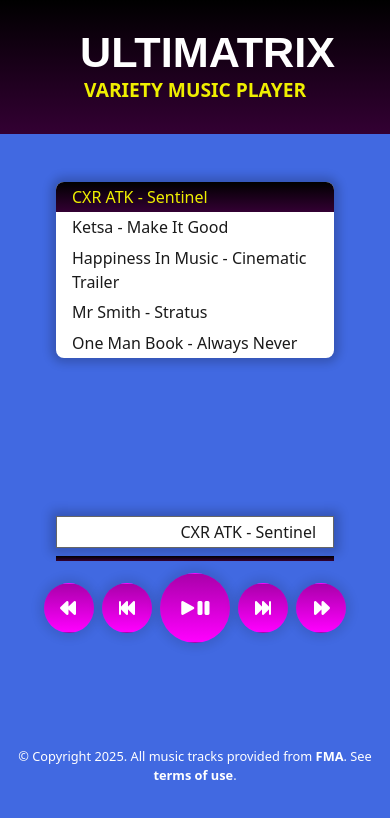
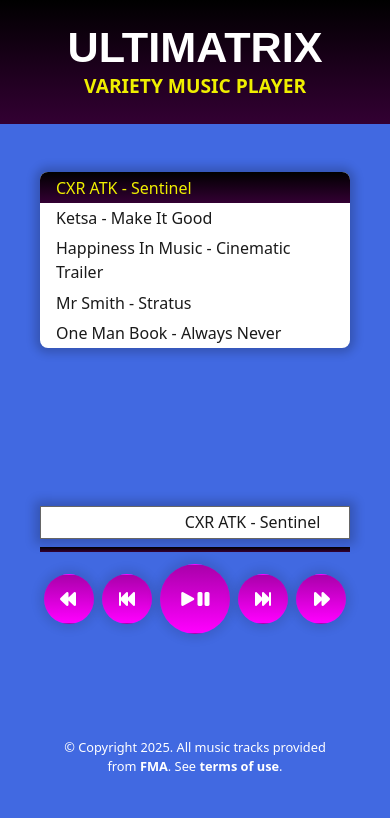
Before and after one commit to john-prudlow/Music-Player, a React (Vite) app: page / in a window 390 px wide. Shown: the top 818 px of the page. Built offline with nearby package versions, Linux system fonts and the light colour scheme; a web font is replaced by a local one.

Commit message:
Updates to mobile styles.

```diff
--- a/src/style.css
+++ b/src/style.css
@@ -229,6 +229,10 @@ h2 {
     main {
         padding:3rem 1rem;
     }
+    header { padding:1.5rem 1.5rem; }
     h1 { font-size:2.7rem; }
     h2 { font-size:1.2rem; }
+    .song-list { margin:0 1.5rem 0.5rem 1.5rem; }
+    .visualizer, .player .song-display { padding:0 1.5rem; }
+    .copyright { padding:0 2rem; }
 }
```
